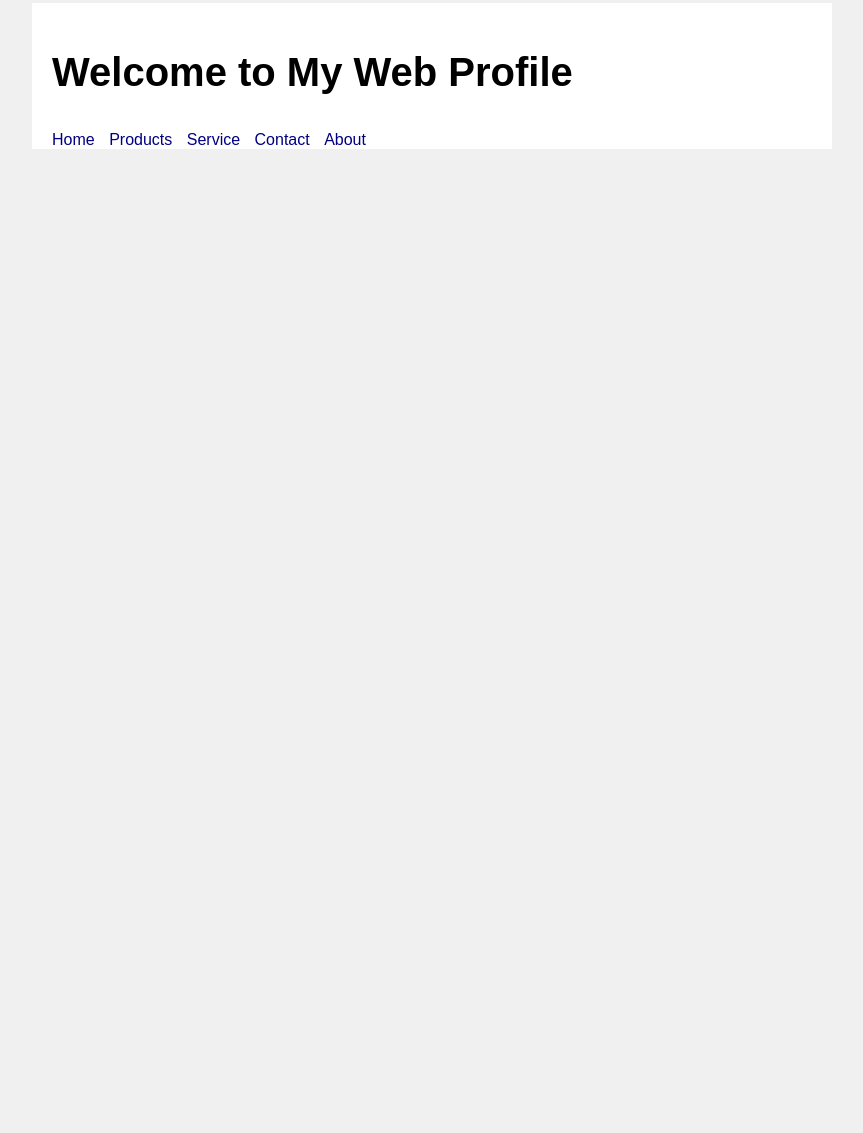
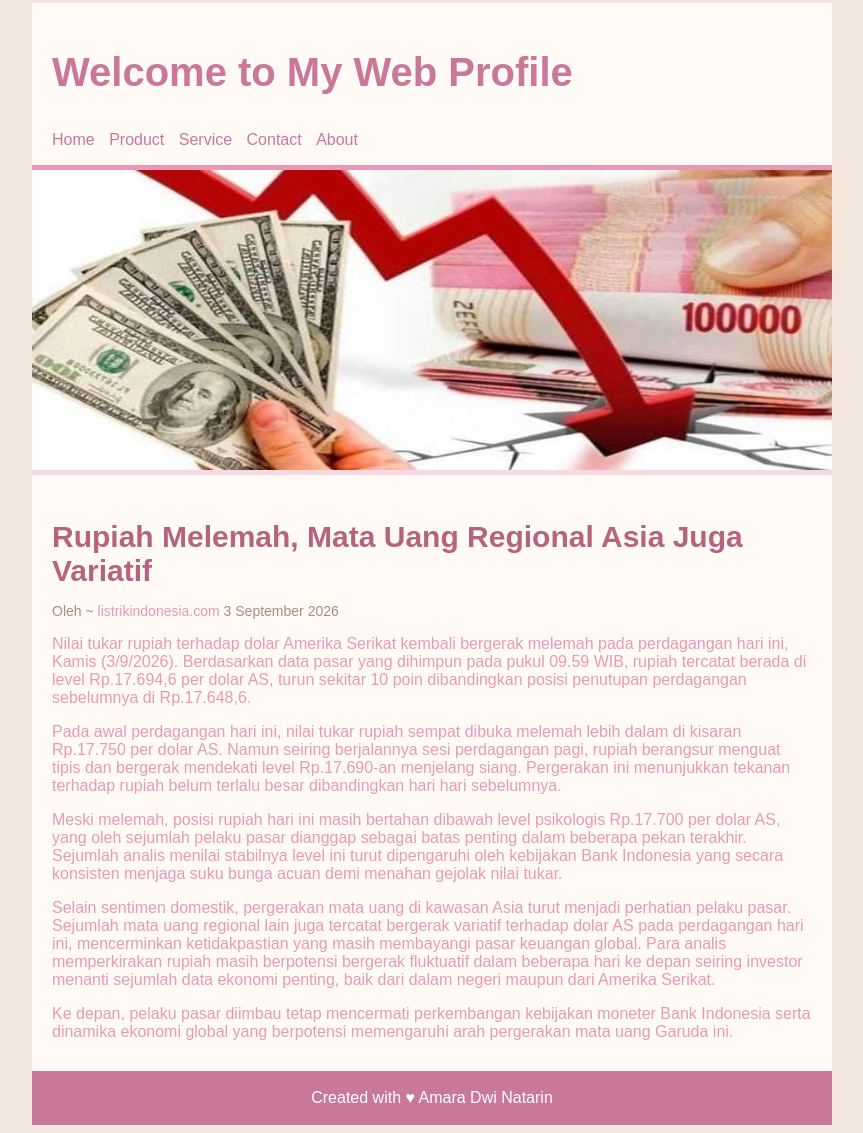
Before and after one commit to amaranatarin-arch/tugas-web-2A, a plain HTML site: page web-css/index.html in a window 1280 px wide. Shown: the part 5-1138 px from the top of the page, without its empty margins (208-1071 px from the left). Before the commit the page ends 800 px from the top, so only its background shows below. Drawn offline with Linux system fonts and the light colour scheme.

Commit message:
[ADD] melengkapi projek web css

```diff
--- a/web-css/css/style.css
+++ b/web-css/css/style.css
@@ -1,14 +1,14 @@
 /* membuat body berwarna abu abu dan font arial, sans serif ukuiran 16px */
 body {
-    background-color: #f0f0f0;
+    background-color: #f3e6dc;
     font-family: Arial, sans-serif;
     font-size: 16px;
 }
 
 /* membuat canvas putih ditengah */
 .container {
-    background-color: white;
-    margin: 0 auto;
+    background-color: #fffaf5;
+    margin: auto;
     width: 800px;
 
 }
@@ -19,15 +19,17 @@ body {
     padding-right: 20px;
     padding-left: 20px;
 
-
 }
 
+/* specify css elemen */
 .header .judul {
     font-size: 40px;
     font-weight: bold;
     margin-bottom: 5px;
+    color: #c9789a;
 }
 
+/* mengatur display inline-block agar bisa diberikan dimensi */
 .nav {
     padding: 0;
 
@@ -43,11 +45,69 @@ body {
 .nav li a {
     /* untuk menghilangkan garis bawah pada link navigasi dan mengatur warna link navigasi */
     text-decoration: none;
-    color: navy;
+    color: #c9789a;
 }
+
 
 /* membuat animasi saat link disorot */
 .nav li a:hover {
-    background-color: orange;
+    background-color: #c9789a;
     color: white;
 }
+
+/* untuk css banner */
+.banner {
+    height: 300px;
+    /* background-color: #f4c2d7; */
+    /* berikan file gambar */
+    background-image: url("../img/banner.jpg");
+    /* mengatur ukuran gambar */
+    background-size: 100% 100%;
+    /* mengatur posisi gambar horizontal dan vertikal  */
+    background-position: center;
+    /* mengatur garis tepi tebal jenis warna */
+    border-top: 5px solid #e79ab5;
+    border-bottom: 5px solid #f7d9e3;
+}
+
+/* untuk isi */
+.isi {
+    padding: 20px;
+}
+
+.isi h2 {
+    font-size: 30px;
+    font-weight: bold;
+    color: #b5637e
+}
+
+.isi .penulis {
+    font-size: 14px;
+    /* agar agak naik */
+    margin-top: -10px;
+    color: #a58e7f
+}
+
+.isi .penulis a {
+    text-decoration: none;
+    color: #e79ab5;
+}
+
+.isi p {
+    font-size: 16px;
+    margin-bottom: 10px;
+    color: #e79ab5;
+}
+
+/* untuk footer */
+.footer {
+    background-color: #c9789a;
+    height: 50px;
+    padding: 2px;
+}
+
+.footer .copyright {
+    font-size: 16px;
+    color: white;
+    text-align: center;
+}
--- a/web-css/index.html
+++ b/web-css/index.html
@@ -1,11 +1,10 @@
 <!DOCTYPE html>
-<html lang="en">
+<html>
 <head>
-    <meta charset="UTF-8">
-    <meta name="viewport" content="width=device-width, initial-scale=1.0">
+
     <title>Web Profille</title>
     <!-- link style css external -->
-    <link rel="stylesheet" href="css/style.css">
+    <link rel="stylesheet" type="text/css" href="css/style.css">
 </head>
 <body>
     <!-- membuat container -->
@@ -16,13 +15,60 @@
             <!-- membuat menu navigasi atas -->
              <ul class="nav">
                 <li><a href="#">Home</a></li>
-                <li><a href="#">Products</a></li>
+                <li><a href="#">Product</a></li>
                 <li><a href="#">Service</a></li>
                 <li><a href="#">Contact</a></li>
                 <li><a href="#">About</a></li>
              </ul>
         </div>
+        <!-- header -->
+
+        <!-- banner -->
+        <div class="banner"></div>
+        <!-- banner -->
+        <!-- isi -->
+        <div class="isi">
+            <h2>Rupiah Melemah, Mata Uang Regional Asia Juga Variatif </h2>
+            <p class="penulis">Oleh ~ <a href="#">listrikindonesia.com</a> 3 September 2026</p>
+        <p> Nilai tukar rupiah terhadap dolar Amerika Serikat kembali bergerak melemah pada perdagangan hari ini,
+            Kamis (3/9/2026). Berdasarkan data pasar yang dihimpun pada pukul 09.59 WIB, rupiah tercatat berada
+            di level Rp.17.694,6 per dolar AS, turun sekitar 10 poin dibandingkan posisi penutupan perdagangan
+            sebelumnya di Rp.17.648,6.
+        </p>
+
+        <p>
+            Pada awal perdagangan hari ini, nilai tukar rupiah sempat dibuka melemah lebih dalam di kisaran
+            Rp.17.750 per dolar AS. Namun seiring berjalannya sesi perdagangan pagi, rupiah berangsur menguat tipis
+            dan bergerak mendekati level Rp.17.690-an menjelang siang. Pergerakan ini menunjukkan tekanan terhadap
+            rupiah belum terlalu besar dibandingkan hari hari sebelumnya.
+        </p>
+
+        <p>
+            Meski melemah, posisi rupiah hari ini masih bertahan dibawah level psikologis Rp.17.700 per dolar AS,
+            yang oleh sejumlah pelaku pasar dianggap sebagai batas penting dalam beberapa pekan terakhir. Sejumlah
+            analis menilai stabilnya level ini turut dipengaruhi oleh kebijakan Bank Indonesia yang secara konsisten
+            menjaga suku bunga acuan demi menahan gejolak nilai tukar.
+        </p>
+
+        <p>
+            Selain sentimen domestik, pergerakan mata uang di kawasan Asia turut menjadi perhatian pelaku pasar.
+            Sejumlah mata uang regional lain juga tercatat bergerak variatif terhadap dolar AS pada perdagangan hari ini,
+            mencerminkan ketidakpastian yang masih membayangi pasar keuangan global. Para analis memperkirakan rupiah
+            masih berpotensi bergerak fluktuatif dalam beberapa hari ke depan seiring investor menanti sejumlah data ekonomi penting,
+            baik dari dalam negeri maupun dari Amerika Serikat.
+        </p>
+
+        <p>
+            Ke depan, pelaku pasar diimbau tetap mencermati perkembangan kebijakan moneter Bank Indonesia serta dinamika
+            ekonomi global yang berpotensi memengaruhi arah pergerakan mata uang Garuda ini.
+        </p>
      </div>
+
+     <!-- footer -->
+     <div class="footer">
+        <p class="copyright">Created with &hearts; Amara Dwi Natarin</p>
+     </div>
+     <!-- footer -->
 
 </body>
 </html>
```
Also changed, not shown: web-css/img/banner.jpg (added).
